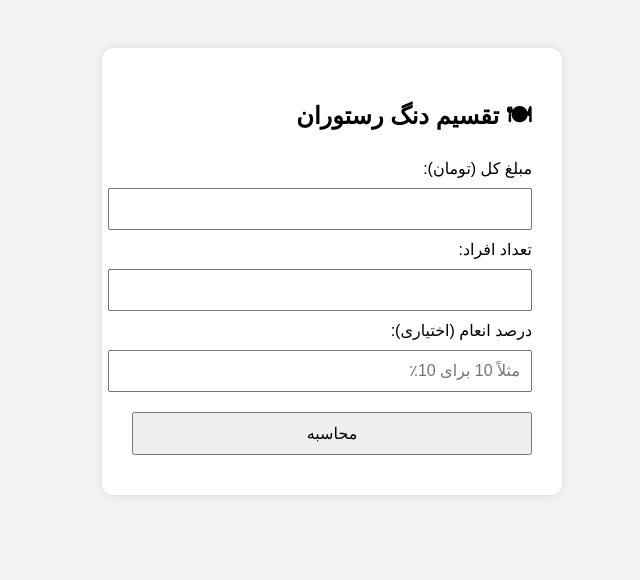
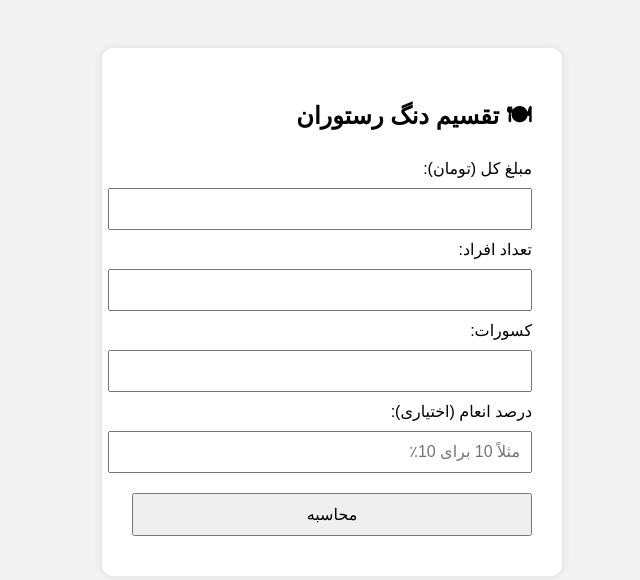
Before and after one commit to real-mahdi/split-bill-MIKSO, a Flask app: page / in a window 1280 px wide. Shown: the top 580 px of the page, without its empty margins (308-948 px from the left). Run offline with Flask 3, Linux system fonts and the light colour scheme.

Commit message:
Add files via upload

```diff
--- a/templates/index.html
+++ b/templates/index.html
@@ -18,6 +18,9 @@
             <input type="number" name="total" required>
 
             <label>تعداد افراد:</label>
+            <input type="number" name="people" required>
+
+            <label>کسورات:</label>
             <input type="number" name="people" required>
 
             <label>درصد انعام (اختیاری):</label>
```
